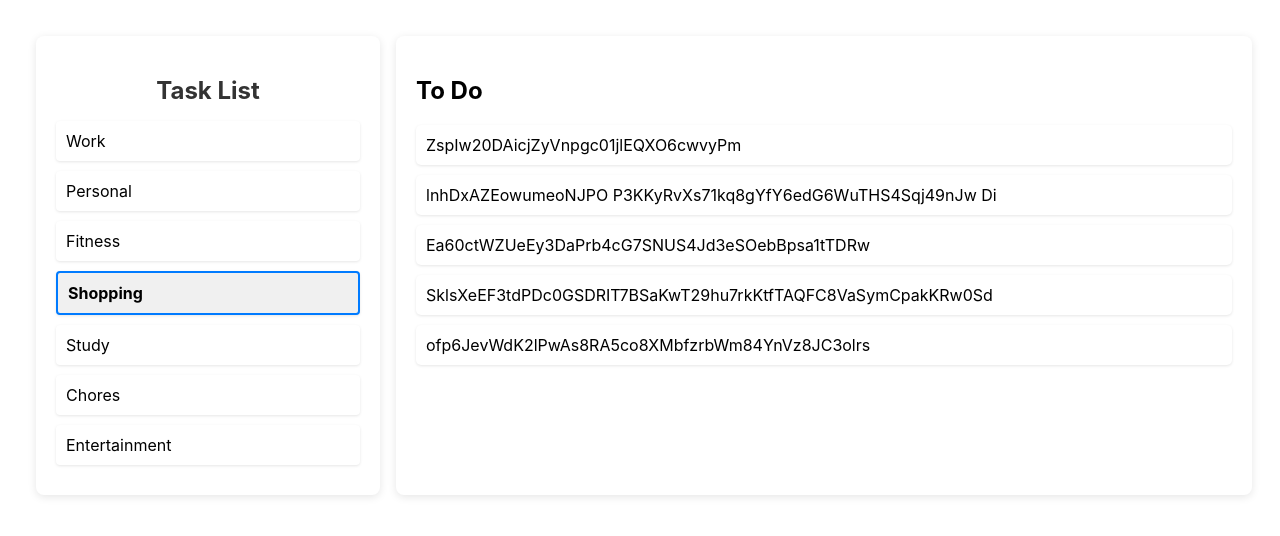
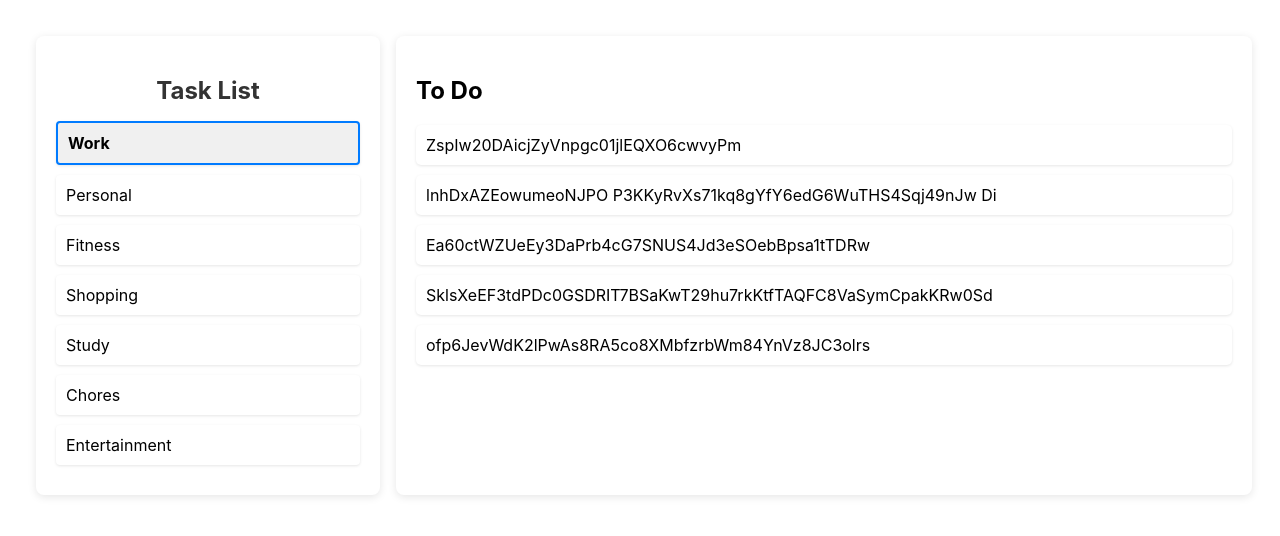
Before and after one commit to tangsect-arch/react-training, a React (Create React App) app: page / in a window 1280 px wide. Shown: the top 536 px of the page. Built offline with nearby package versions, Linux system fonts and the light colour scheme.

Commit message:
assignment -02 class based

```diff
--- a/src/App.js
+++ b/src/App.js
@@ -4,11 +4,41 @@ import RightComponent from "./components/RghtComponent";
 import LeftComponent from "./components/LeftComponent";
 
 class App extends Component {
+  constructor(props) {
+    super(props);
+    this.state = {
+      selected: 0,
+      title: [],
+    };
+  }
+
+  componentDidMount() {
+    this.setState({
+      title: [
+        "Work",
+        "Personal",
+        "Fitness",
+        "Shopping",
+        "Study",
+        "Chores",
+        "Entertainment",
+      ],
+    });
+  }
+
+  handleItemChange = (selected) => {
+    this.setState({ selected });
+  };
+
   render() {
     return (
       <div className="container">
-        <LeftComponent />
-        <RightComponent />
+        <LeftComponent
+          selected={this.state.selected}
+          titles={this.state.title}
+          onItemChange={this.handleItemChange}
+        />
+        <RightComponent selected={this.state.selected} />
       </div>
     );
   }
--- a/src/components/LeftComponent.js
+++ b/src/components/LeftComponent.js
@@ -4,37 +4,19 @@ import "./LeftComponent.css";
 export default class LeftComponent extends Component {
   constructor(props) {
     super(props);
-
-    this.state = {
-      title: [
-        "Work",
-        "Personal",
-        "Fitness",
-        "Shopping",
-        "Study",
-        "Chores",
-        "Entertainment",
-      ],
-      selected: null,
-    };
-  }
-
-  componentDidMount() {
-    const randomIndex = Math.floor(Math.random() * this.state.title.length);
-    this.setState({ selected: randomIndex });
   }
 
   render() {
+    const { selected, titles } = this.props;
     return (
       <div className="left-container">
         <h2>Task List</h2>
         <div>
-          {this.state.title.map((item, index) => (
+          {titles.map((item, index) => (
             <div
               key={index}
-              className={`todo-item ${
-                index === this.state.selected ? "selected" : ""
-              }`}
+              className={`todo-item ${index === selected ? "selected" : ""}`}
+              onClick={() => this.props.onItemChange(index)}
             >
               {item}
             </div>
--- a/src/components/RghtComponent.js
+++ b/src/components/RghtComponent.js
@@ -126,6 +126,14 @@ export default class RightComponent extends Component {
     this.setState({ random_tasks: task_list });
   }
 
+  componentDidUpdate(prevProps) {
+    if (prevProps.selected !== this.props.selected) {
+      const random = Math.floor(Math.random() * (6 - 3 + 1)) + 3;
+      const task_list = generateRandomArray(random);
+      this.setState({ random_tasks: task_list });
+    }
+  }
+
   render() {
     return (
       <div className="right-container">
```
